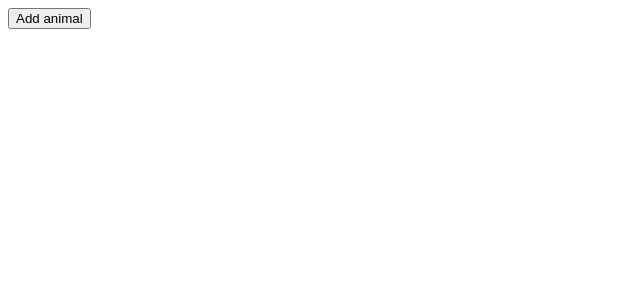
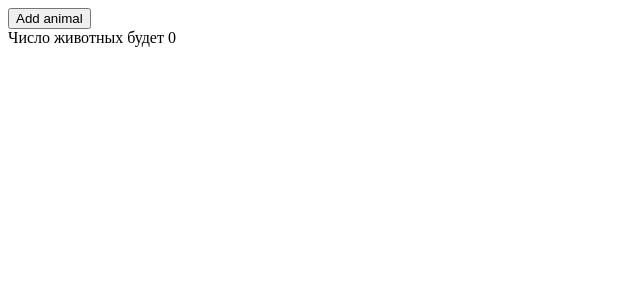
Before and after one commit to most-frontend-camp/task2-animals, a React (Create React App) app in the folder animals/: page / in a window 1280 px wide. Shown: the top 300 px of the page, without its empty margins (0-640 px from the left). Built offline with nearby package versions, Linux system fonts and the light colour scheme.

Commit message:
updated onClick and getRandomAnimal

```diff
--- a/animals/src/App.js
+++ b/animals/src/App.js
@@ -1,10 +1,23 @@
+import {useState} from 'react';
+
+function getRandomAnimal() {
+    const animals = ['bird', 'cat', 'cow', 'dog', 'horse'];
+
+    return animals[Math.floor(Math.random() * animals.length)];
+}
+
+console.log(getRandomAnimal());
+
 function App() {
+    const [count, setCount] = useState(0);
     const handleClick = () => {
-      console.log('Мы нажали на кнопку!');
+      // console.log('Мы нажали на кнопку!');
+        setCount(count + 1);
     };
 
     return <div>
     <button onClick={handleClick}>Add animal</button>
+        <div>Число животных будет {count}</div>
     </div>;
 }
 
```
